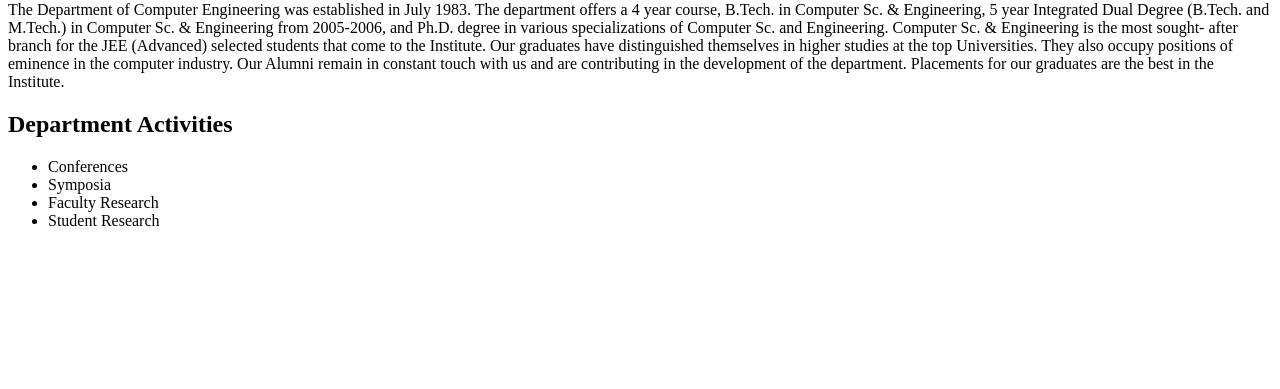
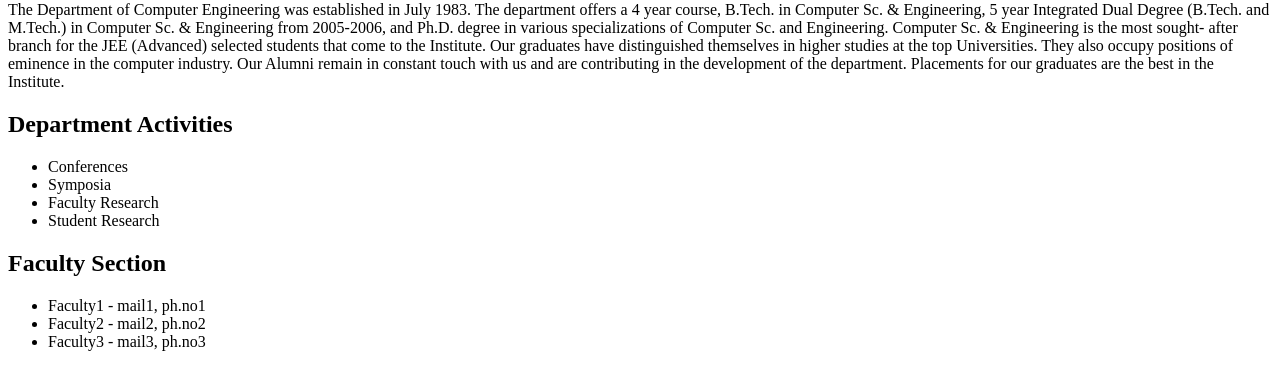
Before and after one commit to nishithaburra11-bot/DepartmentWebsite, a plain HTML site: page index.html in a window 1280 px wide. Shown: the part 79-468 px from the top of the page. Drawn offline with Linux system fonts and the light colour scheme.

Commit message:
Add Faculty Section

```diff
--- a/index.html
+++ b/index.html
@@ -16,5 +16,12 @@
         <li>Faculty Research</li>
         <li>Student Research</li>
     </ul>
+
+    <h2>Faculty Section</h2>
+    <ul>
+        <li>Faculty1 - mail1, ph.no1</li>
+        <li>Faculty2 - mail2, ph.no2</li>
+        <li>Faculty3 - mail3, ph.no3</li>
+    </ul>
 </body>
 </html>
```
